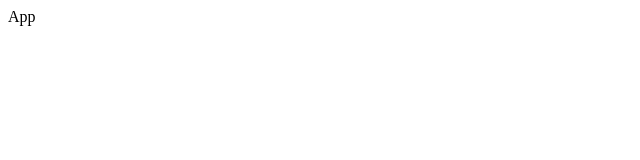
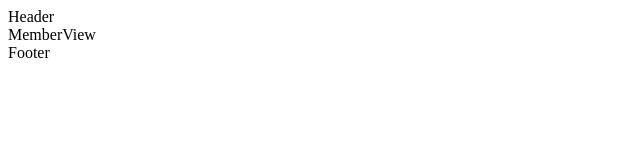
Before and after one commit to cau-rubato/rubato-web-frontend, a Vue app: page /members in a window 1280 px wide. Before the commit this address had no page. Shown: the top 160 px of the page, without its empty margins (0-640 px from the left). Built offline with nearby package versions, Linux system fonts and the light colour scheme.

Commit message:
[feature/app] set App.vue, router
src
    layouts
        - FooterLayout.vue
        - HeaderLayout.vue
    router
        - index.js
    views
        - ConcertView.vue
        - MainView.vue
        - MemberView.vue
    - App.vue
tests
     unit
        - App.spec.js

```diff
--- a/src/App.vue
+++ b/src/App.vue
@@ -1,11 +1,22 @@
-<template>App</template>
+<template>
+  <HeaderLayout />
+  <router-view></router-view>
+  <FooterLayout />
+</template>
 
 <script>
+import HeaderLayout from '@/layouts/HeaderLayout.vue'
+import FooterLayout from '@/layouts/FooterLayout.vue'
+
 export default {
   name: "app",
   data() {
     return {};
   },
+  components: {
+    HeaderLayout,
+    FooterLayout
+  }
 };
 </script>
 
--- /dev/null
+++ b/src/layouts/FooterLayout.vue
@@ -0,0 +1,14 @@
+<template>
+    <div>
+        Footer
+    </div>
+</template>
+
+<script>
+export default {
+  name: "FooterLayout",
+};
+</script>
+
+<style>
+</style>
--- /dev/null
+++ b/src/layouts/HeaderLayout.vue
@@ -0,0 +1,14 @@
+<template>
+  <div>
+    Header
+  </div>
+</template>
+
+<script>
+export default {
+  name: "HeaderLayout",
+};
+</script>
+
+<style>
+</style>
--- a/src/router/index.js
+++ b/src/router/index.js
@@ -1,11 +1,24 @@
 import { createRouter, createWebHistory } from 'vue-router'
+import MainView from '@/views/MainView.vue'
+import ConcertView from '@/views/ConcertView.vue'
+import MemberView from '@/views/MemberView.vue'
 
 const routes = [
-  // {
-  //   path: '/',
-  //   name: 'home',
-  //   component: HomeView
-  // },
+  {
+    path: '/',
+    name: 'MainView',
+    component: MainView
+  },
+  {
+    path: '/concerts',
+    name: 'ConcertView',
+    component: ConcertView
+  },
+  {
+    path: '/members',
+    name: 'MemberView',
+    component: MemberView
+  },
 ]
 
 const router = createRouter({
--- /dev/null
+++ b/src/views/ConcertView.vue
@@ -0,0 +1,15 @@
+<template>
+  <div>
+      ConcertView
+  </div>
+</template>
+
+<script>
+export default {
+
+}
+</script>
+
+<style>
+
+</style>
--- /dev/null
+++ b/src/views/MainView.vue
@@ -0,0 +1,15 @@
+<template>
+  <div>
+      MainView
+  </div>
+</template>
+
+<script>
+export default {
+
+}
+</script>
+
+<style>
+
+</style>
--- /dev/null
+++ b/src/views/MemberView.vue
@@ -0,0 +1,15 @@
+<template>
+  <div>
+      MemberView
+  </div>
+</template>
+
+<script>
+export default {
+
+}
+</script>
+
+<style>
+
+</style>
```
Also changed, not shown: 1 other file (tests, documents, lock files or other folders).
